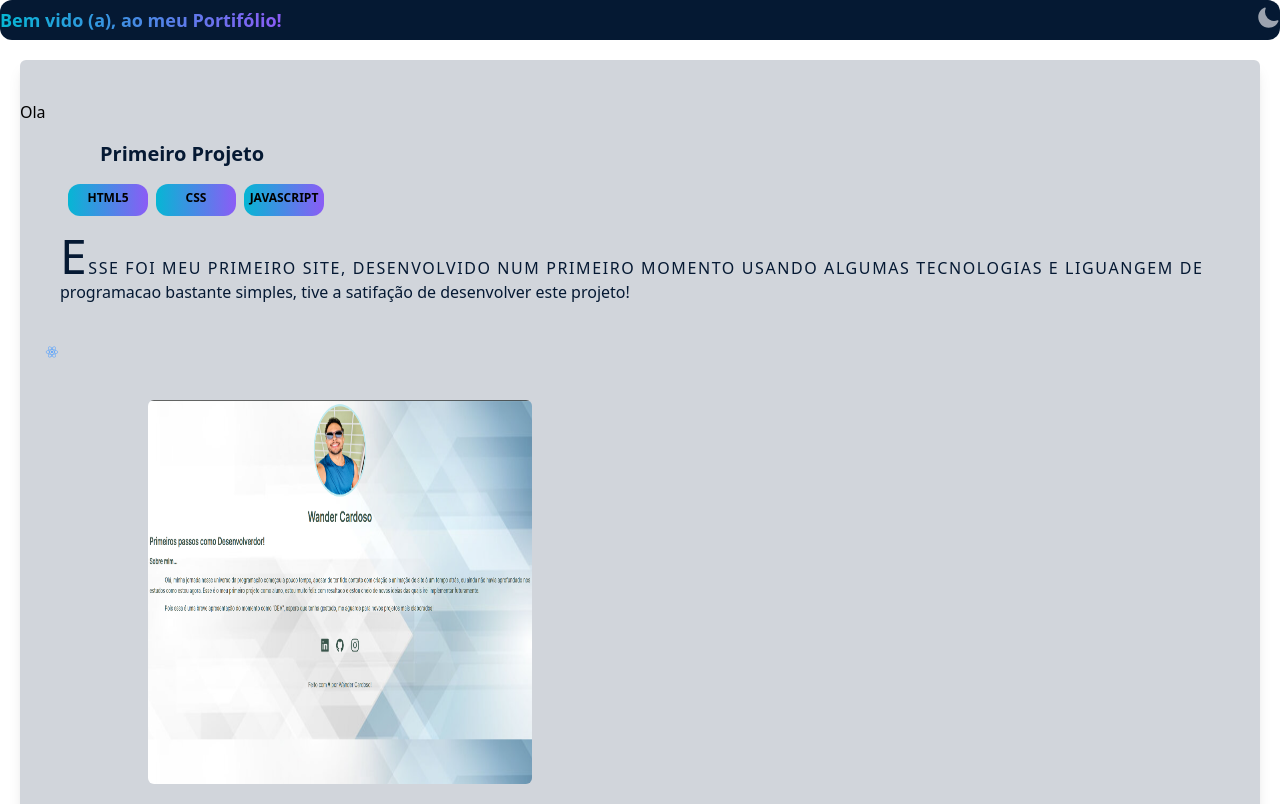
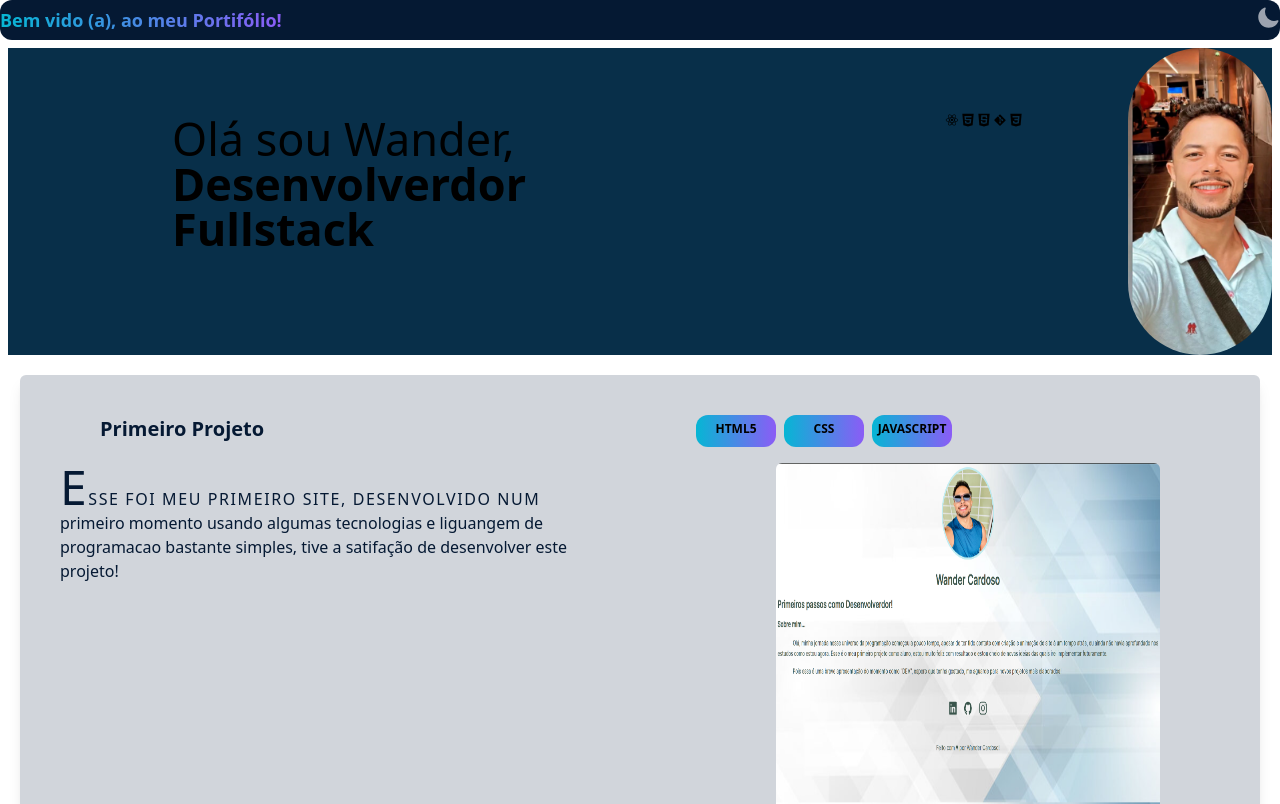
Before and after one commit to wander-cardoso/casaw, a React (Vite) app: page / in a window 1280 px wide. Shown: the top 804 px of the page. Built offline with nearby package versions, Linux system fonts and the light colour scheme.

Commit message:
altercação do titulo

```diff
--- a/src/App.jsx
+++ b/src/App.jsx
@@ -2,6 +2,7 @@ import React from 'react'
 import Header from "./Componentes/Header/Header"
 import ArticleList from "./Componentes/ArticleList/ArticleList"
 import Footer from "./Footer/Footer"
+import Home from './Componentes/Home/Home';
 
 
 
@@ -11,6 +12,7 @@ const App = () => {
     return (
         <div className="h-screen">
             <Header />
+            <Home/>
             <ArticleList />
             <Footer />
         </div>
--- a/src/Componentes/Article/Article.jsx
+++ b/src/Componentes/Article/Article.jsx
@@ -1,12 +1,10 @@
-import { DiReact } from "react-icons/di";
+
+
 
 const Article = ({ title, text, tags, image, alt }) => {
 
-    return <div className="card py-10 m-5 h-50 grid grid-cols-1 gap-4  ">
-        <div>
-        <h1 className="dark:text-gray-50">Ola </h1>
+    return <div className="card py-10 m-5 h-50 grid grid-cols-2 gap-4  ">
 
-        </div>
         <h3 className="text-xl text-center md:text-start  text-nowrap text-alura-200 dark:text-gray-200 font-bold px-20  ">{title}</h3>
         <div className="flex text-center  justify-center columns-1flex-shrink gap-2 md:justify-start md:ml-12 ">
         {
@@ -19,9 +17,6 @@ const Article = ({ title, text, tags, image, alt }) => {
             }
         </div>
 
-                    <div>
-                        <span                className="flex text-blue-400 m-6 ">  <DiReact /></span>
-        </div>
 
         {image && <img className="  ml-32 rounded-md size-40 md:size-96 " src={image} />}
         {image && alt && <span className="sr-only " > {alt}</span>}
--- a/src/Componentes/ArticleList/ArticleList.jsx
+++ b/src/Componentes/ArticleList/ArticleList.jsx
@@ -3,7 +3,7 @@ import Article from "../Article/Article"
 
 
 const ArticleList = () => {
-    return <div className="overscroll-y-auto    ">
+    return <div className="overscroll-y-auto">
         {
             data.map((props, index) => <Article key={index} {...props} />)
         }
--- /dev/null
+++ b/src/Componentes/Home/Home.jsx
@@ -0,0 +1,20 @@
+import { DiCss3, DiGit, DiHtml5, DiJavascript, DiReact } from "react-icons/di";
+import MinhaImagem from "../img/eu.jpeg"
+
+
+
+const Home = () => {
+
+    return <div className="flex justify-center bg-sky-950 m-2 gap-20">
+
+    <h1 className="dark:text-gray-50 scale-75 text-10 text-6xl p-20 py-10 ">Olá sou Wander, <br/> <strong>Desenvolverdor  Fullstack</strong></h1>
+
+    <span   className="flex py-10 m-6 ">  <DiReact /> <DiHtml5/> <DiJavascript/> <DiGit/> <DiCss3/> </span>
+
+    <img className="w-36  rounded-full" src={MinhaImagem} alt="" />
+
+</div>
+
+
+}
+export default Home
```
Also changed, not shown: src/Componentes/img/eu.jpeg (added).
